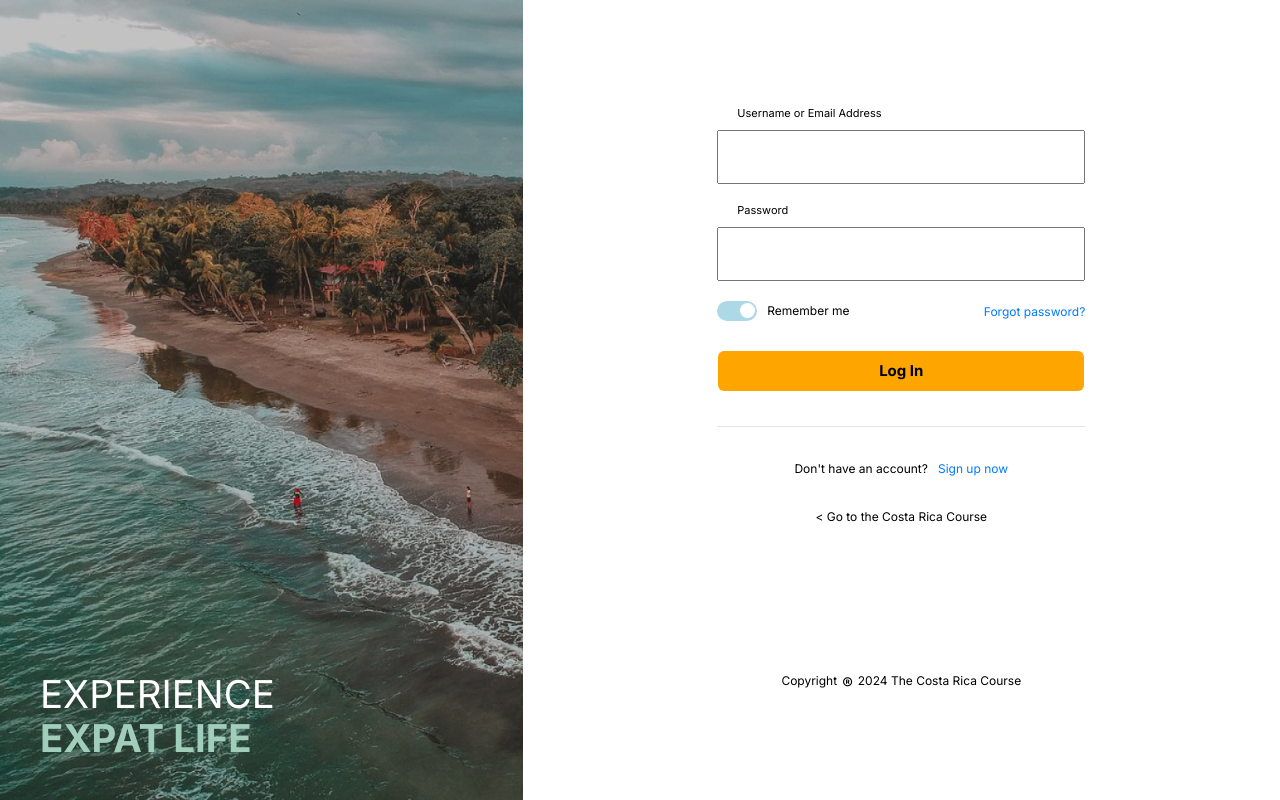
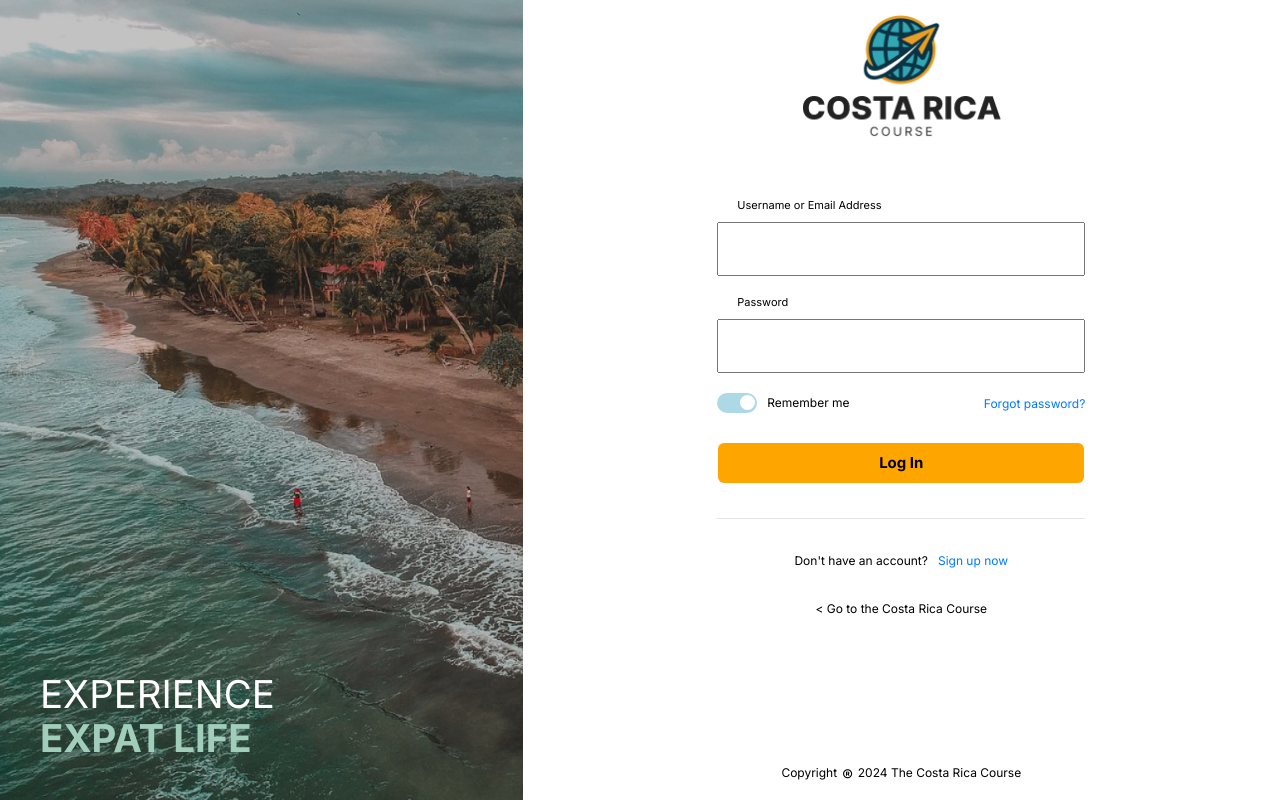
Before and after one commit to BrianKendalBucek/costa-rica-course, a Next.js app in the folder costa-rica-course/: page /login in a window 1280 px wide. Built offline with nearby package versions, Linux system fonts and the light colour scheme.

Commit message:
corrected login logo issue

```diff
--- a/costa-rica-course/src/app/login/page.tsx
+++ b/costa-rica-course/src/app/login/page.tsx
@@ -25,7 +25,7 @@ const LoginPage = () => {
   };
 
   const handleToggle = (checked: boolean) => {
-    console.log('Toggle Switch is now:', checked);
+    console.log("Toggle Switch is now:", checked);
   };
 
   return (
@@ -35,6 +35,13 @@ const LoginPage = () => {
         <h1 className={styles.bottomHeader}>EXPAT LIFE</h1>
       </div>
       <div className={styles.loginFormContainer}>
+        <Image
+          src="/images/LoginLogo.png"
+          alt="Logo"
+          width={201}
+          height={124}
+          priority
+        />
         <div className={styles.loginForm}>
           <form onSubmit={handleSubmit}>
             <div className={styles.formGroup}>
@@ -63,7 +70,11 @@ const LoginPage = () => {
             </div>
             <div className={styles.rememberForgotContainer}>
               {/* <div className={styles.remember}></div> */}
-              <ToggleSwitch label="Remember me" onToggle={handleToggle} initialState={true} />
+              <ToggleSwitch
+                label="Remember me"
+                onToggle={handleToggle}
+                initialState={true}
+              />
               <div className={styles.forgot}>
                 <Link href="/forgot-password">Forgot password?</Link>
               </div>
@@ -77,7 +88,9 @@ const LoginPage = () => {
           <div className={styles.home}>
             <Link href="/">&lt; Go to the Costa Rica Course</Link>
           </div>
-          <div className={styles.copyright}>Copyright<span>®</span>2024 The Costa Rica Course</div>
+          <div className={styles.copyright}>
+            Copyright<span>®</span>2024 The Costa Rica Course
+          </div>
         </div>
       </div>
     </main>
```
